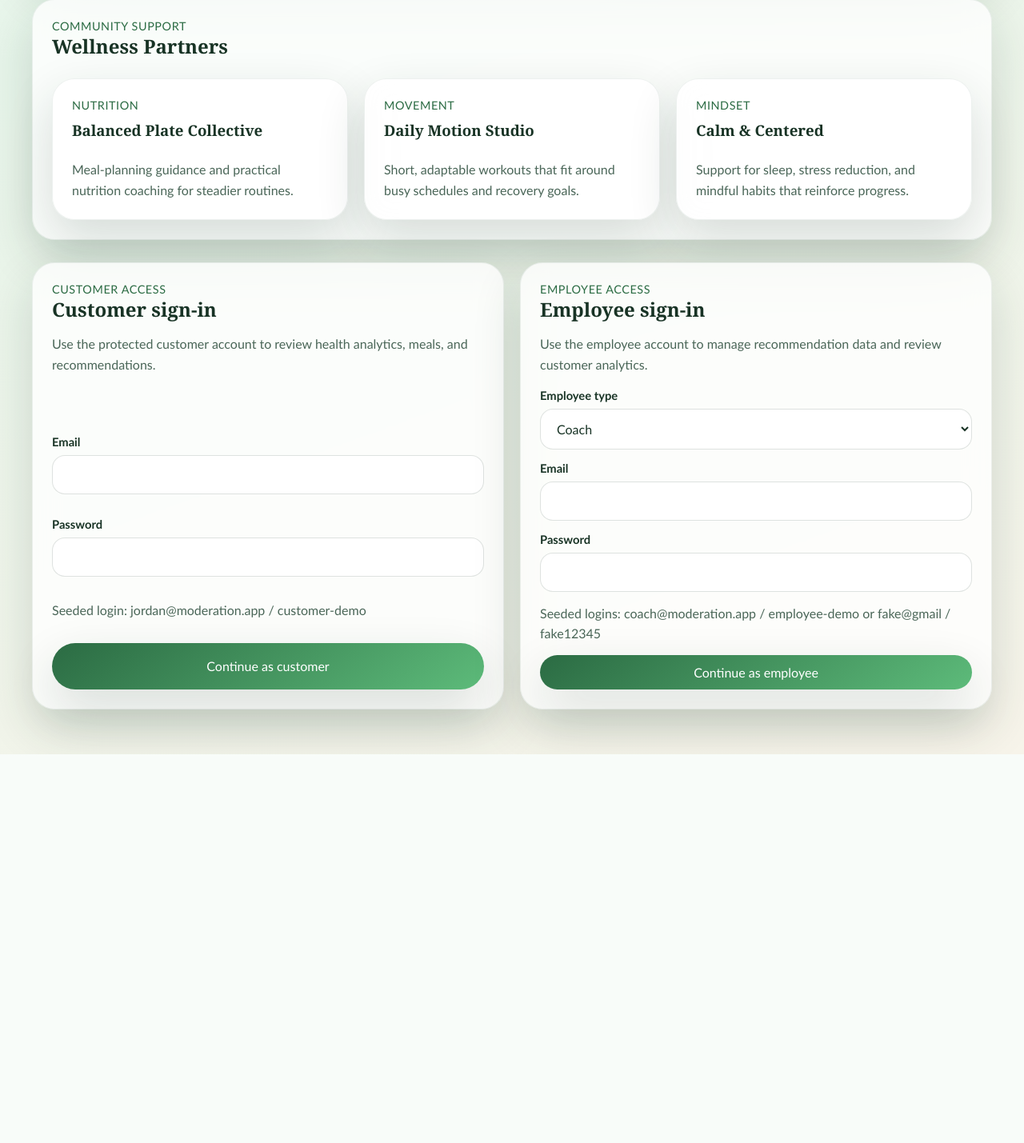
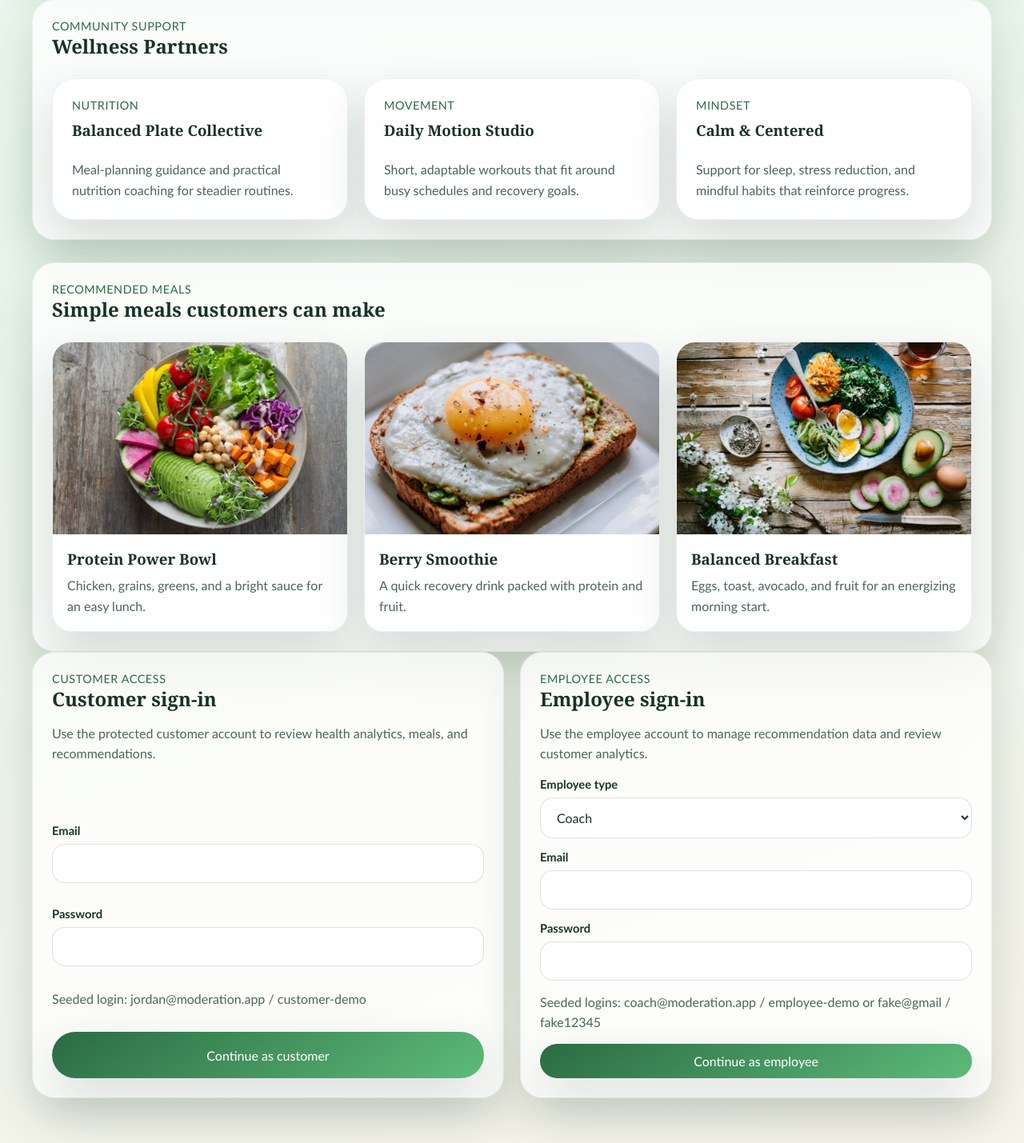
Before and after one commit to eskinn101/is4460-project, a Django app: page / in a window 1280 px wide. Shown: the part 728-2157 px from the top of the page at 80% size. Before the commit the page ends 1671 px from the top, so only its background shows below. Run offline with Django 5.2, Linux system fonts and the light colour scheme.

Commit message:
Photos to homepage

```diff
--- a/static/css/styles.css
+++ b/static/css/styles.css
@@ -174,7 +174,8 @@ p {
 .grid-2,
 .grid-3,
 .stats-grid,
-.chat-grid {
+.chat-grid,
+.photo-grid {
   display: grid;
   gap: 20px;
 }
@@ -186,6 +187,50 @@ p {
 .grid-3,
 .stats-grid {
   grid-template-columns: repeat(3, minmax(0, 1fr));
+}
+
+.photo-grid {
+  grid-template-columns: repeat(3, minmax(0, 1fr));
+}
+
+.photo-card {
+  overflow: hidden;
+  border-radius: 24px;
+  background: rgba(255, 255, 255, 0.82);
+  border: 1px solid rgba(30, 74, 49, 0.08);
+  box-shadow: var(--shadow);
+  transition: transform 180ms ease, box-shadow 180ms ease;
+}
+
+.photo-card:hover {
+  transform: translateY(-4px) scale(1.01);
+  box-shadow: 0 30px 70px rgba(18, 52, 35, 0.24);
+}
+
+.photo-card img {
+  width: 100%;
+  height: 240px;
+  object-fit: cover;
+  display: block;
+  transition: transform 220ms ease;
+}
+
+.photo-card:hover img {
+  transform: scale(1.04);
+}
+
+.photo-card-copy {
+  padding: 18px;
+  display: grid;
+  gap: 8px;
+}
+
+.photo-card-copy h3 {
+  margin: 0;
+}
+
+.photo-showcase {
+  margin-top: 20px;
 }
 
 .chat-grid {
@@ -361,7 +406,8 @@ form {
   .grid-2,
   .grid-3,
   .stats-grid,
-  .chat-grid {
+  .chat-grid,
+  .photo-grid {
     grid-template-columns: 1fr;
   }
 
--- a/templates/core/home.html
+++ b/templates/core/home.html
@@ -1,4 +1,5 @@
 {% extends 'core/base.html' %}
+{% load static %}
 
 {% block title %}Moderation | Home{% endblock %}
 
@@ -65,6 +66,38 @@
   </div>
 </section>
 
+<section class="panel photo-showcase">
+  <div class="split-header">
+    <div>
+      <div class="kicker">Recommended meals</div>
+      <h2>Simple meals customers can make</h2>
+    </div>
+  </div>
+  <div class="photo-grid">
+    <article class="photo-card">
+      <img src="{% static 'images/protein-bowl.jpg' %}" alt="A fresh protein bowl with vegetables and grains">
+      <div class="photo-card-copy">
+        <h3>Protein Power Bowl</h3>
+        <p>Chicken, grains, greens, and a bright sauce for an easy lunch.</p>
+      </div>
+    </article>
+    <article class="photo-card">
+      <img src="{% static 'images/berry-smoothie.jpg' %}" alt="A colorful smoothie with fruit and yogurt">
+      <div class="photo-card-copy">
+        <h3>Berry Smoothie</h3>
+        <p>A quick recovery drink packed with protein and fruit.</p>
+      </div>
+    </article>
+    <article class="photo-card">
+      <img src="{% static 'images/balanced-breakfast.jpg' %}" alt="A plated healthy breakfast with eggs and avocado toast">
+      <div class="photo-card-copy">
+        <h3>Balanced Breakfast</h3>
+        <p>Eggs, toast, avocado, and fruit for an energizing morning start.</p>
+      </div>
+    </article>
+  </div>
+</section>
+
 <section class="grid-2">
   <article class="panel login-card">
     <div>
```
Also changed, not shown: core/ai.py (+8 -2 lines), static/images/balanced-breakfast.jpg (added), static/images/berry-smoothie.jpg (added), static/images/protein-bowl.jpg (added).
